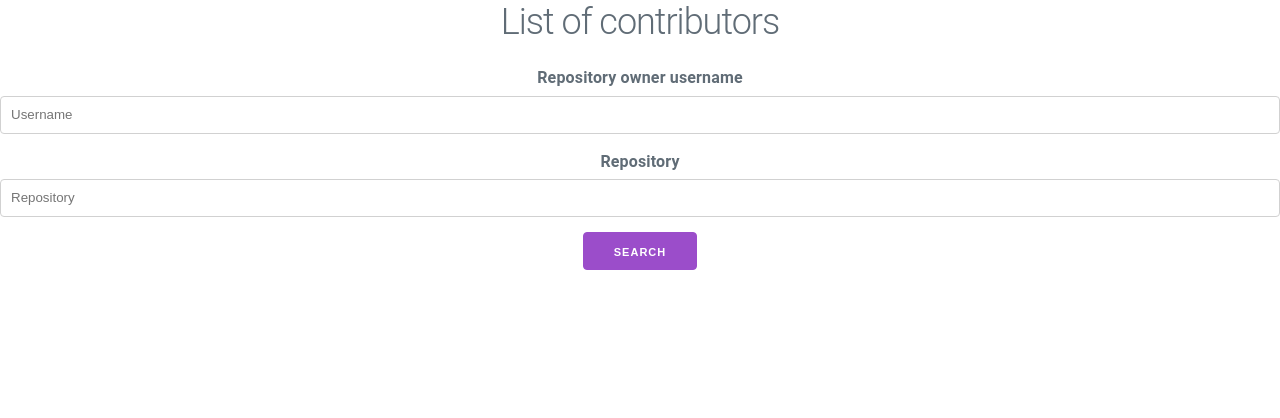
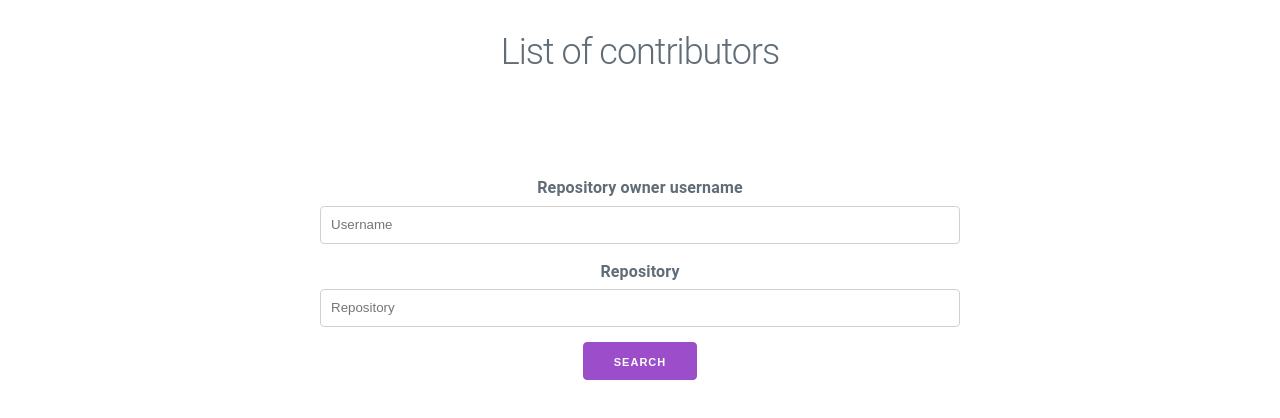
Before and after one commit to Nicour/Excercises, a React (Create React App) app in the folder fourth-excercise/github-app/: page / in a window 1280 px wide. Shown: the top 418 px of the page. Built offline with nearby package versions, Linux system fonts and the light colour scheme.

Commit message:
basic style added

```diff
--- a/fourth-excercise/github-app/src/App.css
+++ b/fourth-excercise/github-app/src/App.css
@@ -1,38 +1,28 @@
-.App {
-  text-align: center;
+a {
+  font-size: 25px;
 }
 
-.App-logo {
-  height: 40vmin;
-  pointer-events: none;
-}
-
-@media (prefers-reduced-motion: no-preference) {
-  .App-logo {
-    animation: App-logo-spin infinite 20s linear;
-  }
-}
-
-.App-header {
-  background-color: #282c34;
-  min-height: 100vh;
+.search-user-repos {
   display: flex;
   flex-direction: column;
   align-items: center;
   justify-content: center;
-  font-size: calc(10px + 2vmin);
-  color: white;
 }
 
-.App-link {
-  color: #61dafb;
+.main-screen {
+  display: flex;
+  flex-direction: column;
+  align-items: center;
+  justify-content: center;
+  height: 50vh;
+  text-align: center;
 }
 
-@keyframes App-logo-spin {
-  from {
-    transform: rotate(0deg);
-  }
-  to {
-    transform: rotate(360deg);
-  }
+.main-section {
+  width: 50%;
 }
+
+.title {
+  margin-top: 30px;
+  text-align: center;
+}
--- a/fourth-excercise/github-app/src/pages/UserRepos.js
+++ b/fourth-excercise/github-app/src/pages/UserRepos.js
@@ -25,7 +25,7 @@ class UserRepos extends Component {
     .then (response => {
       let contributors = [];
       response.data.forEach(contributor => {
-        contributors.push(contributor.login)
+        contributors.push({username: contributor.login, url: contributor.html_url})
       })
       this.setState({
         contributors: contributors
@@ -43,15 +43,21 @@ class UserRepos extends Component {
   render() {
     const { repository, username, contributors } = this.state;
     return (
-
+      <>
         <div>
-        <h2>List of contributors</h2>
-        <section>
+          <h2 className="title">List of contributors</h2>
+        </div>
+        <div className="main-screen">
+          <section className="main-section">
           {
             contributors.length ? contributors.map((contributor) => {
               return (
-              <div key={contributor}>
-                <h3>{contributor}</h3>
+                <div key={contributor.username}>
+                  <ul>
+                    <li>
+                      <a href={contributor.url}>{contributor.username}</a>
+                    </li>
+                  </ul>
                 </div>
               )
             })
@@ -70,6 +76,7 @@ class UserRepos extends Component {
           }
           </section>
         </div>
+      </>
     )
   };
 };
```
Lines whose indentation alone changed are shown as unchanged.
